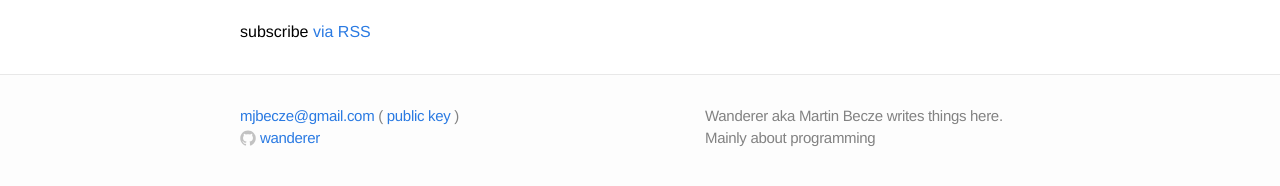
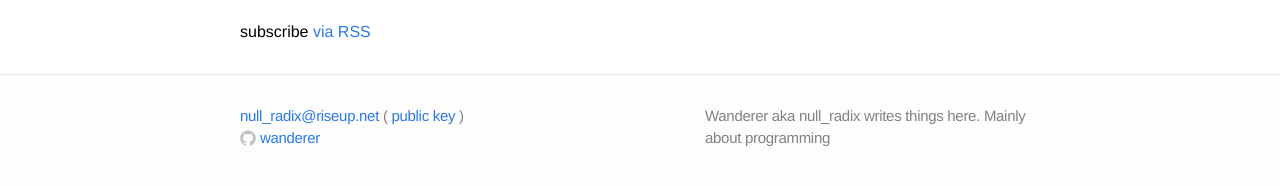
Before and after one commit to emazurek/wanderer.github.io, a Jekyll site: the page built from index.html, in a window 1280 px wide. Shown: the part 519-705 px from the top of the page. Built offline with Jekyll 4.4.1, drawn with Linux system fonts in a browser that asks for light colours.

Commit message:
Update _config.yml

```diff
--- a/_config.yml
+++ b/_config.yml
@@ -1,10 +1,8 @@
 # Site settings
 title: Wanderer's musings
-email: mjbecze@gmail.com
+email: null_radix@riseup.net
 username: wanderer
-description: "Wanderer aka Martin Becze writes things here. Mainly about programming"
-baseurl: ""
-url: "http://yourdomain.com"
+description: "Wanderer aka null_radix writes things here. Mainly about programming"
 
 # Build settings
 markdown: kramdown
```
